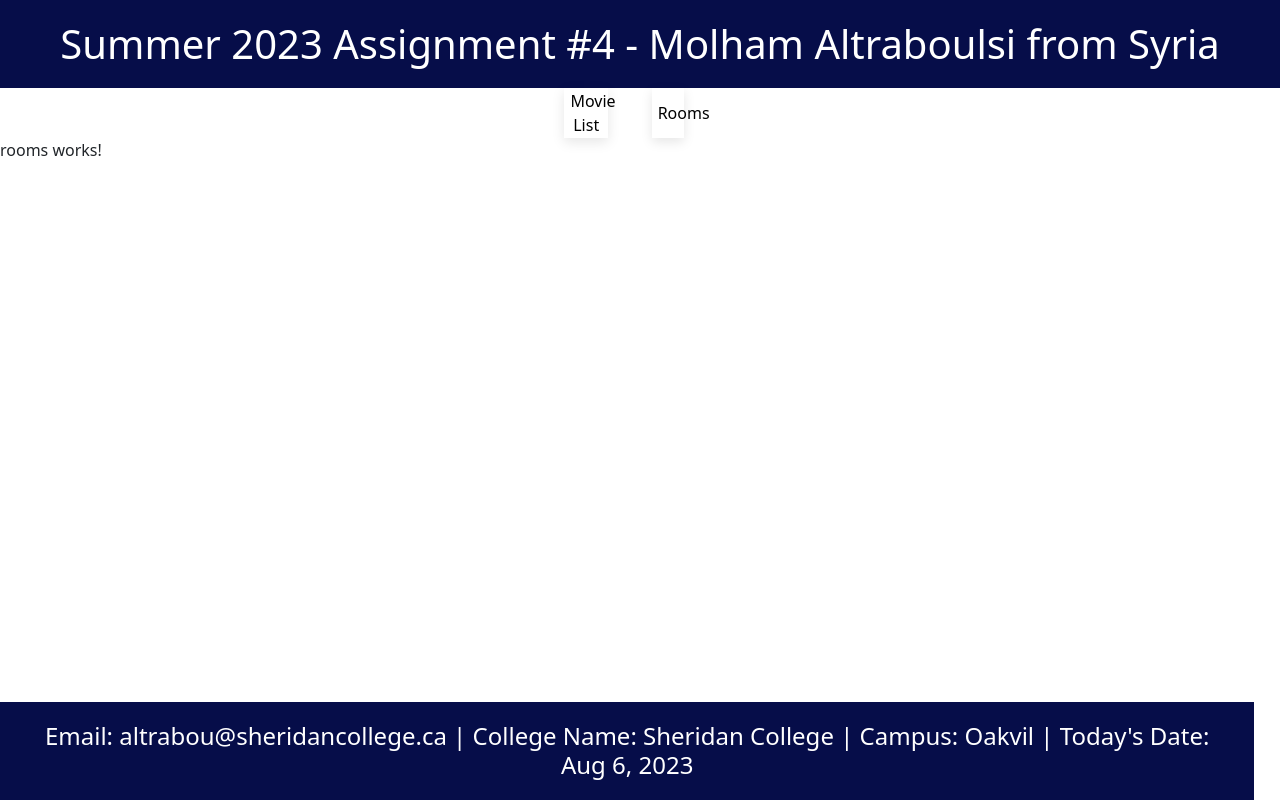
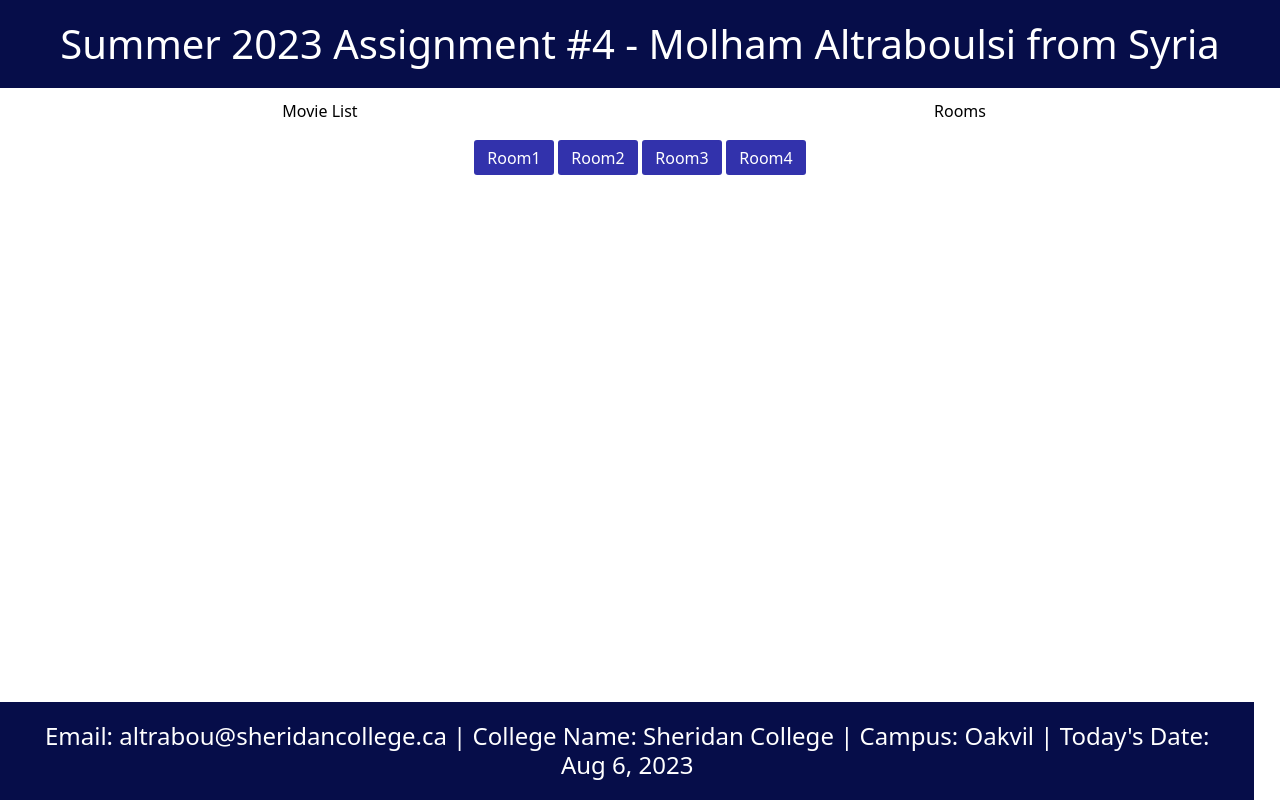
Before and after one commit to IbrahimSalahEldin/MoviesProject, an Angular app in the folder Assignment-4/: page /rooms in a window 1280 px wide. Built offline with nearby package versions, Linux system fonts and the light colour scheme.

Commit message:
add routing

```diff
--- a/Assignment-4/src/app/app.module.ts
+++ b/Assignment-4/src/app/app.module.ts
@@ -9,7 +9,8 @@ import { FormsModule } from '@angular/forms';
 import { ContentComponent } from './content/content.component';
 import { MoviesListComponent } from './content/movies-list/movies-list.component';
 import { RoomsComponent } from './content/rooms/rooms.component';
-import { AppRoutingModule } from './app-routing.module'; // Import the AppRoutingModule here
+import { AppRoutingModule } from './app-routing.module';
+import { SingleroomComponent } from './content/Rooms/singleroom/singleroom.component'; // Import the AppRoutingModule here
 
 @NgModule({
   declarations: [
@@ -18,7 +19,8 @@ import { AppRoutingModule } from './app-routing.module'; // Import the AppRoutin
     FooterComponent,
     ContentComponent,
     MoviesListComponent,
-    RoomsComponent
+    RoomsComponent,
+    SingleroomComponent
   ],
   imports: [BrowserModule, FormsModule, AppRoutingModule], // Add the AppRoutingModule to the imports array
   providers: [DatePipe],
--- a/Assignment-4/src/app/content/content.component.html
+++ b/Assignment-4/src/app/content/content.component.html
@@ -1,5 +1,5 @@
-<div class="d-flex  containButtons">
-    <a class="nav-link active" aria-current="page" routerLink="/movies-list"><button class="moviesList">Movie List</button></a>
-    <a class="nav-link active" aria-current="page" routerLink="/rooms"><button class="moviesList">Rooms</button></a>
+<div class="d-flex containButtons">
+    <a class="nav-link active moviesList" aria-current="page" routerLink="/movies-list"><button class="w-100 btnmovie">Movie List</button></a>
+    <a class="nav-link active moviesList" aria-current="page" routerLink="/rooms"><button class="w-100 btnmovie">Rooms</button></a>
 </div>
 <router-outlet></router-outlet>
--- a/Assignment-4/src/app/content/content.component.scss
+++ b/Assignment-4/src/app/content/content.component.scss
@@ -1,10 +1,19 @@
-.moviesList{
+.moviesList {
+    padding-top: 10px;
     width: 50%;
     height: 50px;
     background-color: white;
     border: none;
-    box-shadow: rgba(0, 0, 0, 0.1) 0px 4px 12px;
 }
-.containButtons{
+
+.containButtons {
     justify-content: center;
 }
+.btnmovie{
+    background-color: white;
+    border: none;
+}
+/* Add the blue bottom border to the active button */
+.nav-link.active .moviesList {
+    border-bottom: 3px solid rgb(159, 159, 234);
+}
--- a/Assignment-4/src/app/content/content.component.ts
+++ b/Assignment-4/src/app/content/content.component.ts
@@ -6,5 +6,8 @@ import { Component } from '@angular/core';
   styleUrls: ['./content.component.scss']
 })
 export class ContentComponent {
-
+  activeButton: string = 'movies';
+  setActiveButton(button: string) {
+    this.activeButton = button;
+  }
 }
--- a/Assignment-4/src/app/content/movies-list/movies-list.component.ts
+++ b/Assignment-4/src/app/content/movies-list/movies-list.component.ts
@@ -1,5 +1,4 @@
 import { Component } from '@angular/core';
-
 @Component({
   selector: 'app-movies-list',
   templateUrl: './movies-list.component.html',
--- a/Assignment-4/src/app/content/rooms/rooms.component.html
+++ b/Assignment-4/src/app/content/rooms/rooms.component.html
@@ -1 +1,6 @@
-<p>rooms works!</p>
+<div class="d-flex justify-content-center">
+    <button class="RoomB">Room1</button>
+    <button class="RoomB">Room2</button>
+    <button class="RoomB">Room3</button>
+    <button class="RoomB">Room4</button>
+</div>
--- a/Assignment-4/src/app/content/rooms/rooms.component.scss
+++ b/Assignment-4/src/app/content/rooms/rooms.component.scss
@@ -0,0 +1,9 @@
+.RoomB{
+    width: 80px;
+    height: 35px;
+    background-color: rgb(50, 50, 172);
+    color: white;
+    border: none;
+    border-radius: 3px;
+    margin: 2px;
+}
--- /dev/null
+++ b/Assignment-4/src/app/content/rooms/singleroom/singleroom.component.html
@@ -0,0 +1 @@
+<p>singleroom works!</p>
--- a/Assignment-4/tsconfig.json
+++ b/Assignment-4/tsconfig.json
@@ -18,6 +18,7 @@
     "importHelpers": true,
     "target": "ES2022",
     "module": "ES2022",
+    "resolveJsonModule": true,
     "useDefineForClassFields": false,
     "lib": [
       "ES2022",
```
Also changed, not shown: Assignment-4/src/app/content/rooms/singleroom/singleroom.component.ts (added, +10 -0 lines), Assignment-4/src/app/content/rooms/singleroom/singleroom.component.scss (added), Assignment-4/src/assets/movies.json (line endings or trailing spaces), 1 other file (tests, documents, lock files or other folders).
